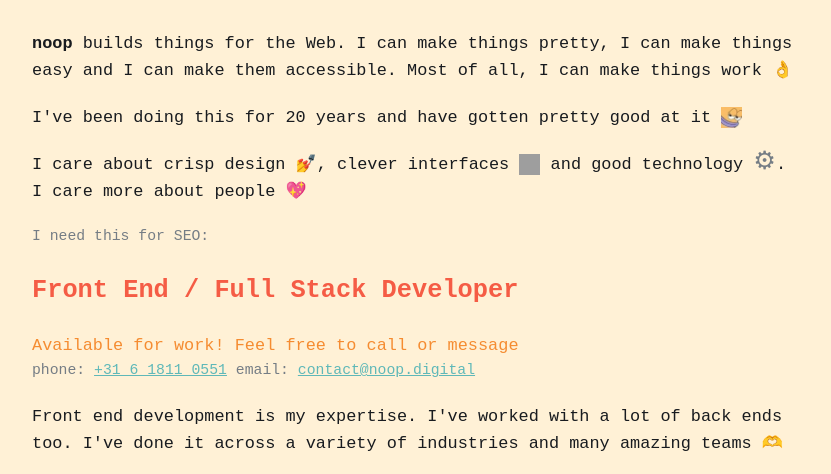
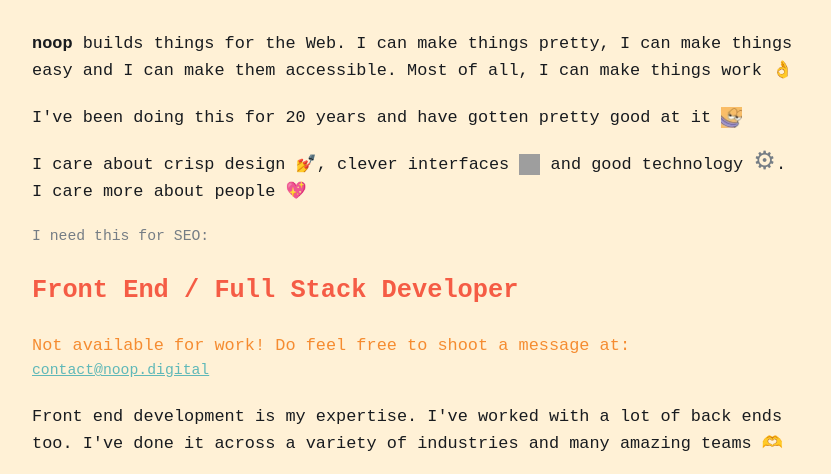
Before and after one commit to rombrom/noop.digital, a website with bundled scripts: page index.html in a window 1280 px wide. Shown: the part 264-738 px from the top of the page, without its empty margins (221-1052 px from the left). Built offline with nearby package versions, Linux system fonts and the light colour scheme; grey boxes are pictures that could not be loaded.

Commit message:
chore: availability

```diff
--- a/index.html
+++ b/index.html
@@ -43,9 +43,8 @@
       <h2>Front End / Full Stack Developer</h2>
 
       <p class="c-light-red">
-        Available for work! Feel free to call or message<br />
+        Not available for work! Do feel free to shoot a message at:<br />
         <small>
-          phone: <a href="tel:0031618110551">+31 6 1811 0551</a> email:
           <a href="mailto:contact@noop.digital">contact@noop.digital</a>
         </small>
       </p>
```
